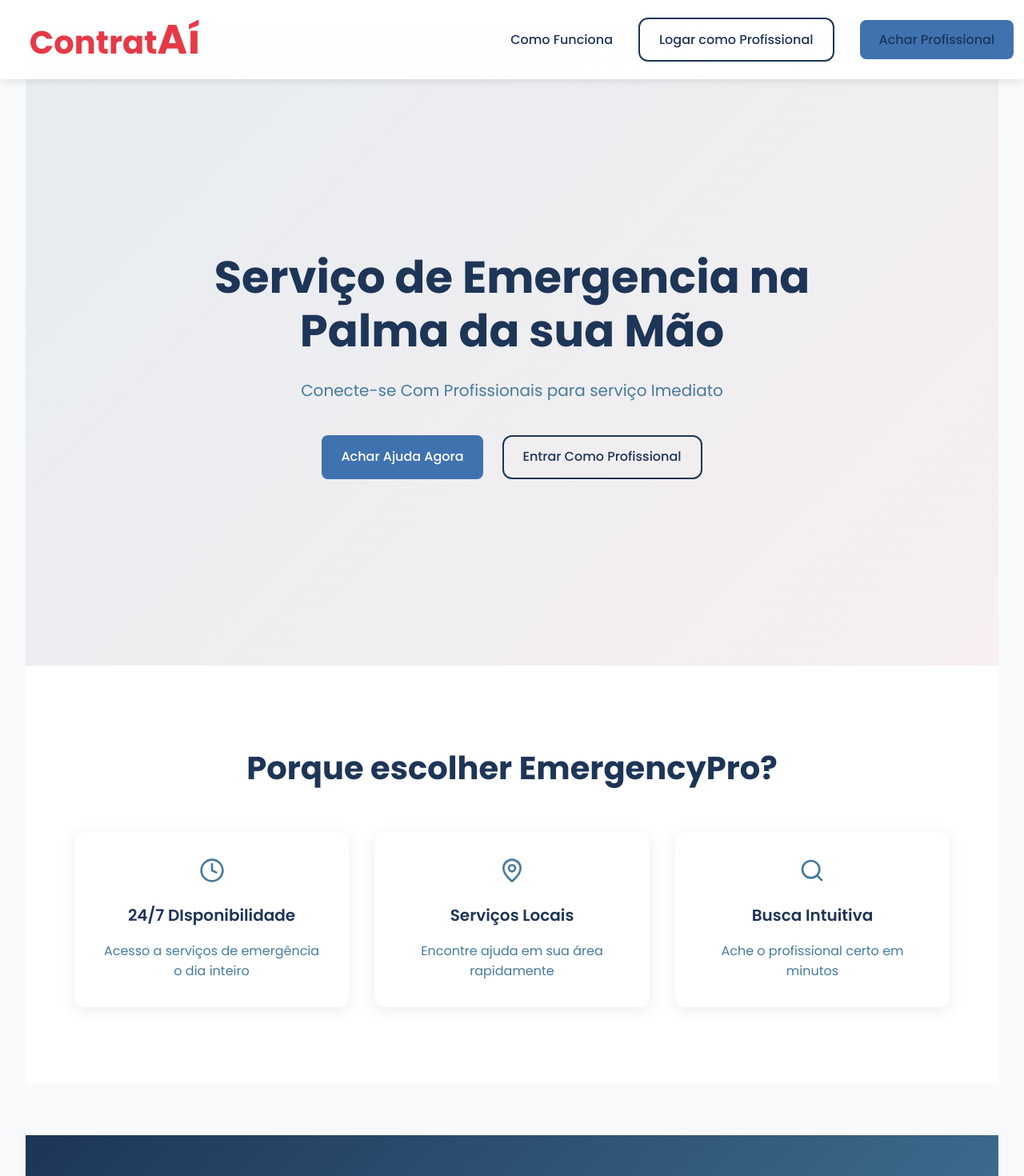
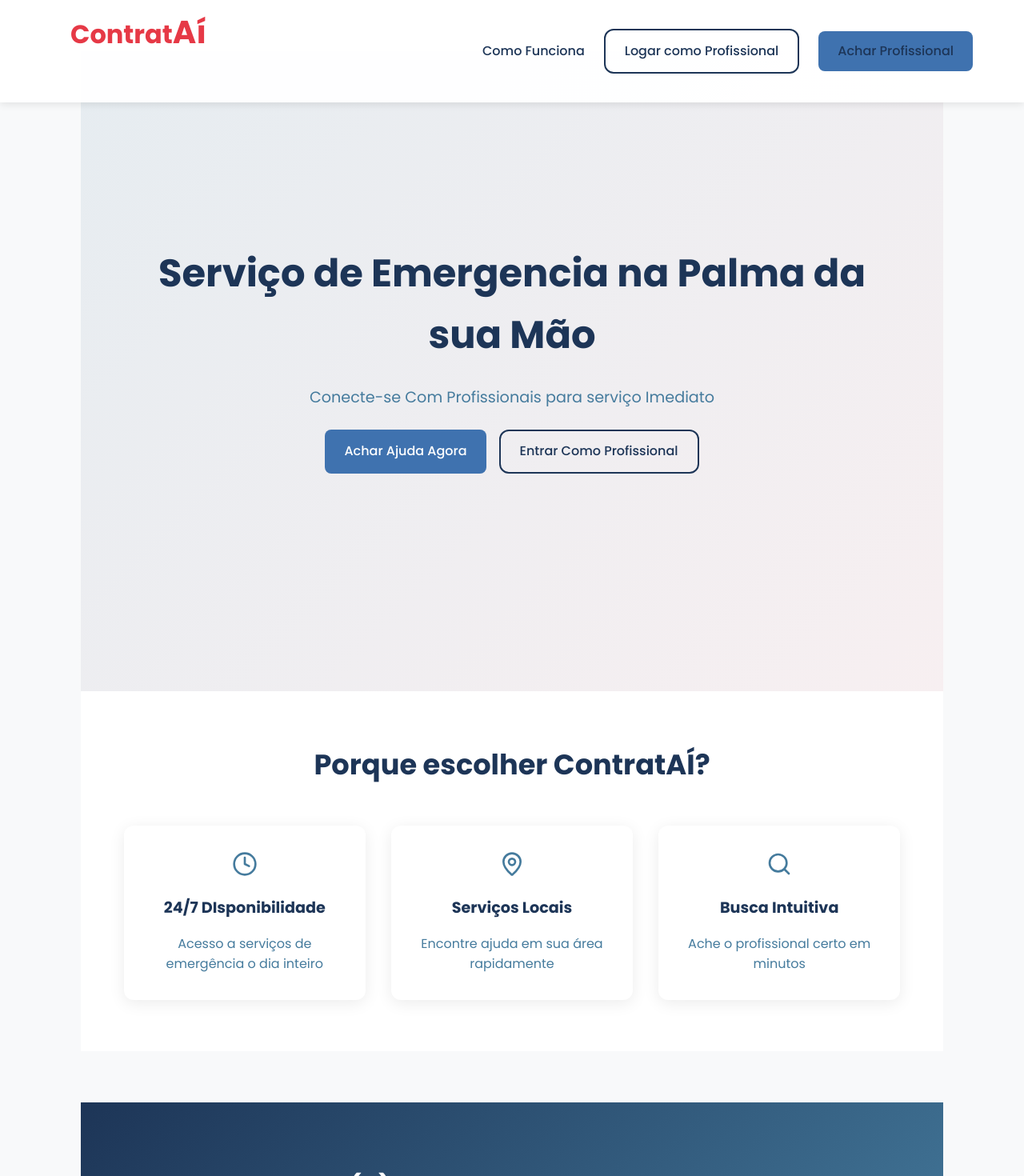
Before and after one commit to Yachmann/ETEC_TCC_REPOSITORIO_2025, a React (Vite) app: page / in a window 1280 px wide. Shown: the top 1470 px of the page at 80% size. Built offline with nearby package versions, Linux system fonts and the light colour scheme.

Commit message:
Ajustes de Css, Ux e sessao

```diff
--- a/src/components/ProfissionalProfile/index.jsx
+++ b/src/components/ProfissionalProfile/index.jsx
@@ -19,6 +19,8 @@ const ProfissionalProfile = ({ profissional }) => {
       fetchEvaluations();
     }
   }, [profissional.id]);
+
+
   return (
     <div className="profissionalProfile">
       <Backbutton rota={'/buscar'}/>
--- a/src/pages/Home.css
+++ b/src/pages/Home.css
@@ -1,6 +1,15 @@
 @import url('https://fonts.googleapis.com/css2?family=Poppins:wght@300;400;500;600;700&display=swap');
 
-/* Reset and Base Styles */
+:root {
+  --primary: #1d3557;
+  --secondary: #457b9d;
+  --accent: #e63946;
+  --bg: #f8f9fa;
+  --white: #ffffff;
+  --radius: 12px;
+  --transition: 0.3s ease;
+}
+
 * {
   margin: 0;
   padding: 0;
@@ -9,141 +18,119 @@
 
 body {
   font-family: 'Poppins', sans-serif;
+  background-color: var(--bg);
+  color: var(--primary);
   line-height: 1.6;
-  color: #1d3557;
-  background-color: #f8f9fa;
 }
 
 .container {
   width: 100%;
-  min-height: 100vh;
   overflow-x: hidden;
 }
 
-/* Navigation */
+/* Navbar */
 .navbar {
   display: flex;
   justify-content: space-between;
   align-items: center;
-  padding: 0.1rem 1%;
+  flex-wrap: wrap;
+  padding: 1rem 5%;
   background-color: rgba(255, 255, 255, 0.95);
+  box-shadow: 0 2px 10px rgba(0, 0, 0, 0.1);
   position: fixed;
+  width: 100%;
   top: 0;
-  left: 0;
-  right: 0;
   z-index: 1000;
-  box-shadow: 0 2px 10px rgba(0, 0, 0, 0.1);
-}
-
-.logo {
-  display: flex;
-  align-items: center;
-  gap: 0.5rem;
 }
 
 .logo h1 {
-  font-size: 2.5rem;
+  font-size: 2rem;
   font-weight: 700;
-  color: #e63946;
-  margin-top: 0.1rem;
+  color: var(--accent);
   cursor: pointer;
 }
-span{
-  font-size: 3.2rem;
-  font-weight: 700;
-  color: #e63946;
-}
 
-.logo-ft{
-  width: 110px;
-  border-radius: 10px;
+.logo span {
+  font-size: 2.5rem;
+  color: var(--accent);
 }
 
 .nav-links {
   display: flex;
-  gap: 2rem;
+  gap: 1.5rem;
   align-items: center;
+  flex-wrap: wrap;
 }
 
 .nav-links a {
   text-decoration: none;
-  color: #1d3557;
+  color: var(--primary);
   font-weight: 500;
-  transition: color 0.3s ease;
+  transition: color var(--transition);
 }
 
-.nav-links a:not(.btn-primary):hover {
-  color: #e63946;
+.nav-links a:hover:not(.btn-primary) {
+  color: var(--accent);
 }
 
-/* Hero Section */
+/* Hero */
 .hero {
+  padding-top: 100px;
+  padding: 5%;
   min-height: 100vh;
-  background: linear-gradient(135deg,
-    rgba(69, 123, 157, 0.1) 0%,
-    rgba(230, 57, 70, 0.05) 100%
-  );
-  padding: 0 5%;
+  background: linear-gradient(135deg, rgba(69, 123, 157, 0.1), rgba(230, 57, 70, 0.05));
   display: flex;
   flex-direction: column;
-}
-
-.hero-content {
-  margin: auto;
+  align-items: center;
+  justify-content: center;
   text-align: center;
-  max-width: 800px;
-  padding-top: 80px;
 }
 
 .hero-content h1 {
-  font-size: 3.5rem;
+  font-size: 3rem;
   font-weight: 700;
-  color: #1d3557;
-  margin-bottom: 1.5rem;
-  line-height: 1.2;
+  color: var(--primary);
 }
 
 .hero-content p {
-  font-size: 1.25rem;
-  color: #457b9d;
-  margin-bottom: 2.5rem;
+  font-size: 1.2rem;
+  color: var(--secondary);
+  margin: 1.5rem 0;
 }
 
 .hero-buttons {
   display: flex;
-  gap: 1.5rem;
+  gap: 1rem;
+  flex-wrap: wrap;
   justify-content: center;
 }
 
-/* Features Section */
+/* Features */
 .features {
-  padding: 6rem 5%;
-  background-color: #fff;
+  padding: 4rem 5%;
+  background-color: var(--white);
 }
 
 .features h2 {
   text-align: center;
-  font-size: 2.5rem;
-  font-weight: 700;
-  color: #1d3557;
+  font-size: 2.2rem;
   margin-bottom: 3rem;
+  color: var(--primary);
 }
 
 .features-grid {
   display: grid;
-  grid-template-columns: repeat(auto-fit, minmax(250px, 1fr));
+  grid-template-columns: repeat(auto-fit, minmax(260px, 1fr));
   gap: 2rem;
-  max-width: 1200px;
-  margin: 0 auto;
 }
 
 .feature-card {
-  background: #fff;
+  background: var(--white);
   padding: 2rem;
-  border-radius: 12px;
+  border-radius: var(--radius);
   text-align: center;
   box-shadow: 0 4px 20px rgba(0, 0, 0, 0.08);
-  transition: transform 0.3s ease, box-shadow 0.3s ease;
+  transition: transform var(--transition), box-shadow var(--transition);
 }
 
 .feature-card:hover {
@@ -152,129 +139,101 @@ span{
 }
 
 .feature-card h3 {
-  font-size: 1.25rem;
-  font-weight: 600;
   margin: 1rem 0;
-  color: #1d3557;
+  color: var(--primary);
+  font-size: 1.2rem;
 }
 
 .feature-card p {
-  color: #457b9d;
+  color: var(--secondary);
 }
 
-/* CTA Section */
+/* CTA */
 .cta {
-  background: linear-gradient(135deg, #1d3557 0%, #457b9d 100%);
-  padding: 6rem 5%;
+  background: linear-gradient(135deg, var(--primary), var(--secondary));
+  padding: 5rem 5%;
+  color: var(--white);
+  text-align: center;
   margin-top: 4rem;
 }
 
-.cta-content {
-  max-width: 800px;
-  margin: 0 auto;
-  text-align: center;
-  color: white;
-}
-
-.cta-content h2 {
-  font-size: 2.5rem;
-  font-weight: 700;
+.cta h2 {
+  font-size: 2rem;
   margin-bottom: 1rem;
 }
 
-.cta-content p {
-  font-size: 1.25rem;
+.cta p {
   margin-bottom: 2rem;
-  opacity: 0.9;
 }
 
 /* Buttons */
-.btn-primary {
+.btn-primary,
+.btn-secondary {
   display: inline-flex;
   align-items: center;
-  background-color: #e63946;
-  color: white;
+  justify-content: center;
+  font-weight: 500;
   padding: 0.8rem 1.5rem;
-  border-radius: 12px;
+  border-radius: var(--radius);
   text-decoration: none;
-  font-weight: 500;
-  transition: all 0.3s ease;
-  border: none;
-  cursor: pointer;
+  transition: var(--transition);
+}
+
+.btn-primary {
+  background-color: var(--accent);
+  color: var(--white);
 }
 
 .btn-primary:hover {
-  background-color: #d62b38;
+  background-color: var(--secondary);
   transform: translateY(-2px);
   box-shadow: 0 4px 15px rgba(21, 98, 150, 0.3);
-  background-color: #457b9d;
-  color: white;
 }
 
 .btn-secondary {
-  display: inline-flex;
-  align-items: center;
-  background-color: transparent;
-  color: #1d3557;
-  padding: 0.8rem 1.5rem;
-  border-radius: 12px;
-  text-decoration: none;
-  font-weight: 500;
-  border: 2px solid #1d3557;
-  transition: all 0.4s ease;
-  cursor: pointer;
+  border: 2px solid var(--primary);
+  color: var(--primary);
+  background: transparent;
 }
 
 .btn-secondary:hover {
-  background-color: #1d3557;
-  color: white;
-  transform: translateY(-2px);
-  box-shadow: 0 4px 15px rgba(29, 53, 87, 0.2);
+  background-color: var(--primary);
+  color: var(--white);
 }
 
-/* Animations */
-@keyframes fadeIn {
-  from { opacity: 0; transform: translateY(20px); }
-  to { opacity: 1; transform: translateY(0); }
-}
+/* Responsivo */
+@media (max-width: 768px) {
+  .hero-content h1 {
+    font-size: 2rem;
+  }
 
-.hero-content, .feature-card {
-  animation: fadeIn 0.8s ease-out forwards;
-}
-
-/* Responsive Design */
-@media screen and (max-width: 768px) {
-  .navbar {
+  .hero-buttons {
     flex-direction: column;
-    padding: 1rem;
+    gap: 1rem;
   }
 
   .nav-links {
     flex-direction: column;
-    width: 100%;
     gap: 1rem;
     margin-top: 1rem;
+    width: 100%;
   }
 
-  .hero-content h1 {
-    font-size: 2.5rem;
+  .navbar {
+    align-items: flex-start;
   }
 
-  .hero-buttons {
-    flex-direction: column;
+  .features h2,
+  .cta h2 {
+    font-size: 1.75rem;
   }
 
-  .features-grid {
-    grid-template-columns: 1fr;
-  }
-
-  .btn-primary, .btn-secondary {
-    width: 100%;
-    justify-content: center;
+  .feature-card {
+    padding: 1.5rem;
   }
 }
 
-/* Custom Scrollbar */
+/* Scrollbar */
 ::-webkit-scrollbar {
   width: 10px;
 }
@@ -284,10 +243,10 @@ span{
 }
 
 ::-webkit-scrollbar-thumb {
-  background: #457b9d;
+  background: var(--secondary);
   border-radius: 5px;
 }
 
 ::-webkit-scrollbar-thumb:hover {
-  background: #1d3557;
+  background: var(--primary);
 }
--- a/src/pages/Home.jsx
+++ b/src/pages/Home.jsx
@@ -41,7 +41,7 @@ const navigate = useNavigate()
 
       {/* Features Section */}
       <section className="features">
-        <h2>Porque escolher EmergencyPro?</h2>
+        <h2>Porque escolher ContratAÍ?</h2>
         <div className="features-grid">
           <div className="feature-card">
             <Clock color="#457b9d" size={32} />
--- a/src/pages/busca.css
+++ b/src/pages/busca.css
@@ -1,78 +1,160 @@
-/* Header */
-.header {
-    display: flex;
-    flex-direction: column;
-    align-items: center;
-    justify-content: center;
-    width: 100%;
-    padding: 20px;
-   margin-top: -3.0rem;
+/* Container principal */
+.container {
+  padding: 2rem 5%;
+  max-width: 1200px;
+  margin: auto;
 }
 
-.user-icon {
-    color: black;
-    font-size: 3.0rem;
-    display: inline-block;
-    transition: all 0.4s ease;
-}
-
-.user-icon:hover {
-    color: #457b9d;
-    transform: scale(1.1);
+/* Header da página */
+.header {
+  text-align: center;
+  margin-bottom: 2rem;
 }
 
 .header h1 {
   color: #1d3557;
-    font-size: 1.8rem;
+  font-size: 2.2rem;
+  font-weight: 600;
+}
 
-}
 .header h3 {
   color: #457b9d;
-    font-size: 1.8rem;
-    margin-top: 1.2rem;
+  font-size: 1.2rem;
+  margin: 1rem 0;
 }
-* Container de busca */
+
+/* Ícone de usuário */
+.user-icon {
+  position: absolute;
+  top: 20px;
+  right: 20px;
+  color: #1d3557;
+  font-size: 2rem;
+  transition: transform 0.3s ease, color 0.3s ease;
+}
+
+.user-icon:hover {
+  transform: scale(1.2);
+  color: #e63946;
+}
+
+/* Container de busca */
 .busca {
   display: flex;
   flex-wrap: wrap;
-    gap: 10px;
   justify-content: center;
-    align-items: center;
-    padding: 10px;
-    width: 100%;
+  gap: 1rem;
+  margin-top: 1rem;
 }
 
 .busca select,
 .busca input {
-    padding: 10px;
-    border: 1px solid #ccc;
-    border-radius: 5px;
+  padding: 0.7rem 1rem;
   font-size: 1rem;
+  border: 2px solid #ccc;
+  border-radius: 8px;
+  width: 250px;
+  transition: border-color 0.3s ease;
+}
+.filtrarProximidadeContainer {
+  display: flex;
+  justify-content: center;
+  align-items: center;
+  gap: 0.8rem;
+  padding: 1rem;
+  background-color: #f1f5f9;
+  border-radius: 10px;
+  margin: 1.5rem auto;
+  max-width: 600px;
+  font-family: 'Segoe UI', sans-serif;
+  box-shadow: 0 2px 8px rgba(0, 0, 0, 0.05);
+  transition: background-color 0.3s ease;
 }
 
-.busca input {
-    width: 250px;
+.filtrarProximidadeContainer:hover {
+  background-color: #e9f1f7;
 }
 
-/* Botão */
-.busca button {
-    padding: 10px 15px;
-    border: none;
-    border-radius: 5px;
-    background-color: #333;
-    color: white;
+.toggle-container {
+  display: flex;
+  align-items: center;
+  cursor: pointer;
   font-size: 1rem;
-    cursor: pointer;
-    transition: background 0.3s;
+  color: #1d3557;
+  gap: 0.5rem;
 }
 
-.busca button:hover {
-    background-color: #555;
+.toggle-container input[type="checkbox"] {
+  position: absolute; /* Esconde o checkbox padrão */
+  opacity: 0;
+  height: 0;
+  width: 0;
 }
 
-input{
-    margin-top: 5px;
+.toggle-switch {
+  position: relative;
+  width: 40px;
+  height: 20px;
+  background-color: #ccc;
+  border-radius: 10px;
+  transition: background-color 0.3s ease;
 }
-button{
-    background-color: #333;
+
+.toggle-switch::before {
+  content: '';
+  position: absolute;
+  width: 16px;
+  height: 16px;
+  border-radius: 50%;
+  background-color: white;
+  top: 2px;
+  left: 2px;
+  transition: transform 0.3s ease;
 }
+
+/* Estilo quando o checkbox está marcado */
+.toggle-container input:checked + .toggle-switch {
+  background-color: #457b9d;
+}
+
+.toggle-container input:checked + .toggle-switch::before {
+  transform: translateX(20px);
+}
+
+.busca select:focus,
+.busca input:focus {
+  border-color: #457b9d;
+  outline: none;
+}
+
+/* Checkbox */
+.busca label {
+  display: flex;
+  align-items: center;
+  gap: 0.5rem;
+  color: #333;
+  font-size: 0.95rem;
+  margin-top: 0.3rem;
+}
+
+/* Responsividade */
+@media screen and (max-width: 768px) {
+  .header h1 {
+    font-size: 1.8rem;
+  }
+
+  .busca {
+    flex-direction: column;
+    align-items: center;
+  }
+
+  .busca input,
+  .busca select {
+    width: 90%;
+  }
+
+  .user-icon {
+    position: static;
+    margin: 1rem 0;
+  }
+}
```
Also changed, not shown: src/components/PainelProfissional/index.jsx (+23 -8 lines), src/pages/BuscarProfissionais.jsx (+22 -22 lines), src/pages/ProfissionalPage.jsx (+47 -15 lines). Lines whose indentation alone changed are shown as unchanged.
